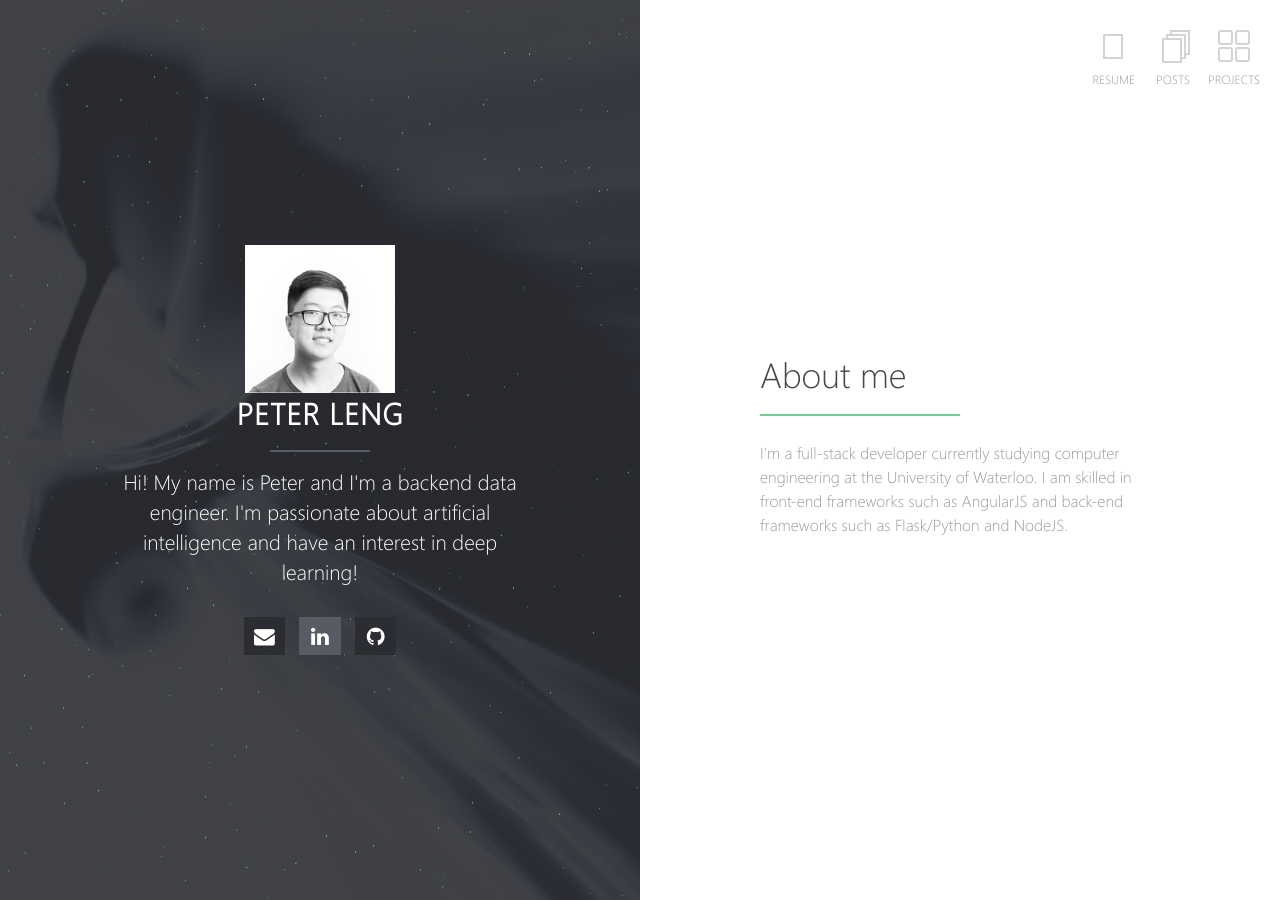
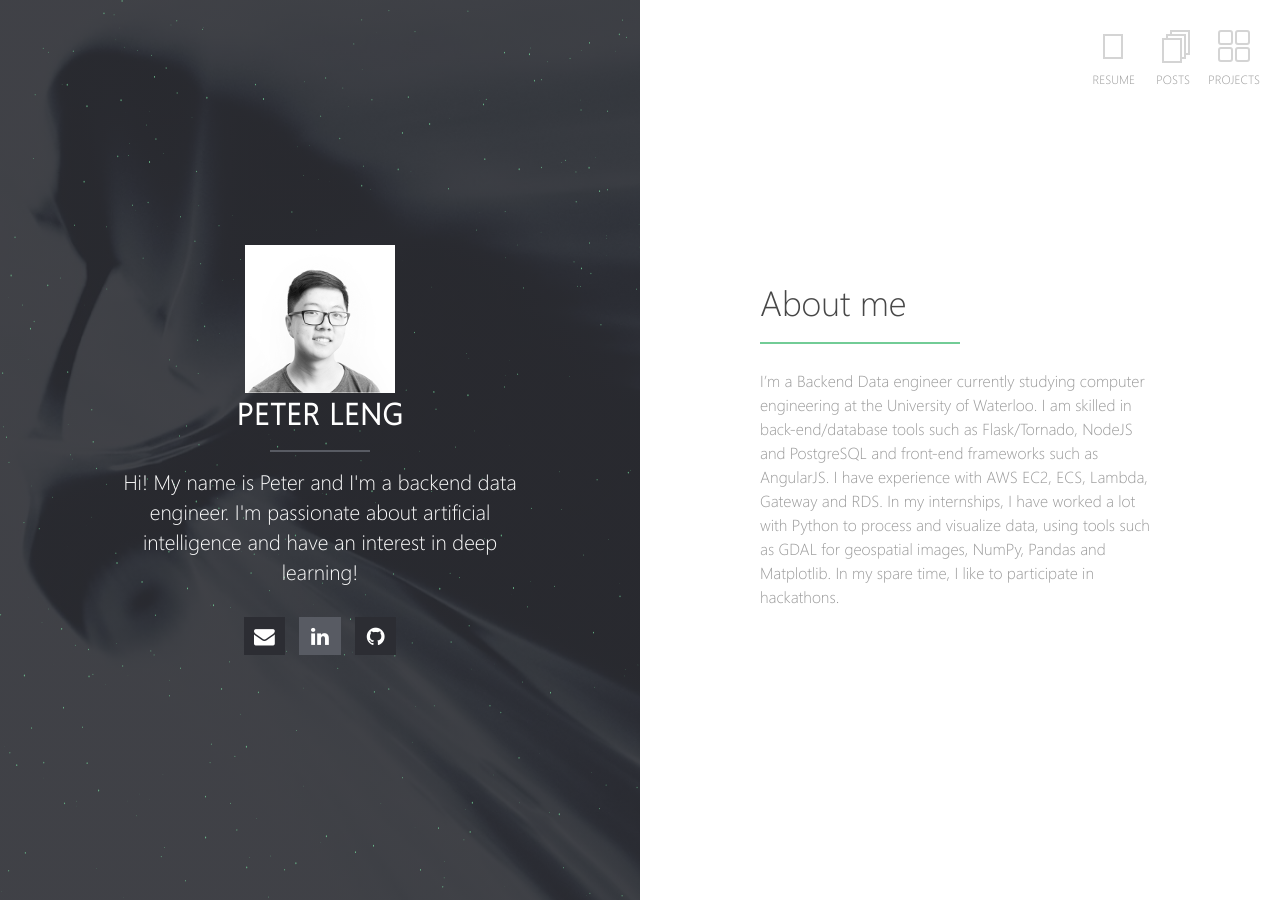
Before and after one commit to PeterL328/blog, a Jekyll site: the page built from index.md, in a window 1280 px wide. Built offline with Jekyll 4.4.1, drawn with Linux system fonts in a browser that asks for light colours; our own code applies the rules of GitHub Pages for plain Markdown files.

Commit message:
Update(2) description

```diff
--- a/index.md
+++ b/index.md
@@ -3,4 +3,4 @@ layout: home
 ---
 # About me
 
-I'm a full-stack developer currently studying computer engineering at the University of Waterloo. I am skilled in front-end frameworks such as AngularJS and back-end frameworks such as Flask/Python and NodeJS.
+ I'm a Backend Data engineer currently studying computer engineering at the University of Waterloo. I am skilled in back-end/database tools such as Flask/Tornado, NodeJS and PostgreSQL and front-end frameworks such as AngularJS. I have experience with AWS EC2, ECS, Lambda, Gateway and RDS. In my internships, I have worked a lot with Python to process and visualize data, using tools such as GDAL for geospatial images, NumPy, Pandas and Matplotlib. In my spare time, I like to participate in hackathons.
```
